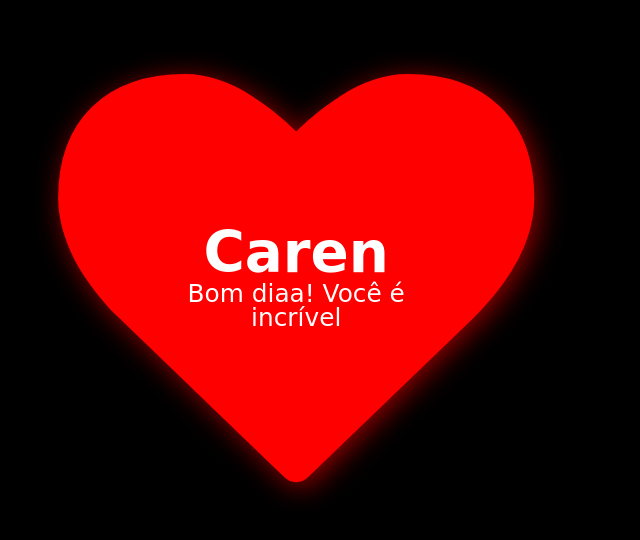
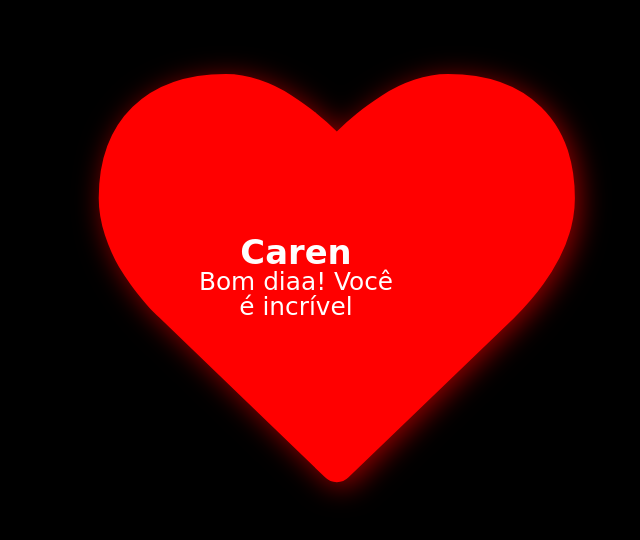
Before and after one commit to ricardond/Bom-Dia, a plain HTML site: page index.html in a window 1280 px wide. Shown: the part 122-662 px from the top of the page, without its empty margins (344-984 px from the left). Drawn offline with Linux system fonts and the light colour scheme; a web font is replaced by a local one.

Commit message:
Novo style.css

```diff
--- a/style.css
+++ b/style.css
@@ -46,11 +46,11 @@
 
 }
 
-@media (max-width: 600px) {
-  .container .contenido h1{
-      fonte-size: 30px;
+@media screen and (min-width: 800px) {
+  .container {
+    width: 350px;
   }
-    .container .contenido p {
-    font-size: 19px;
+    .container .contenido h1 {
+    font-size: 30px;
 }
 }
```
